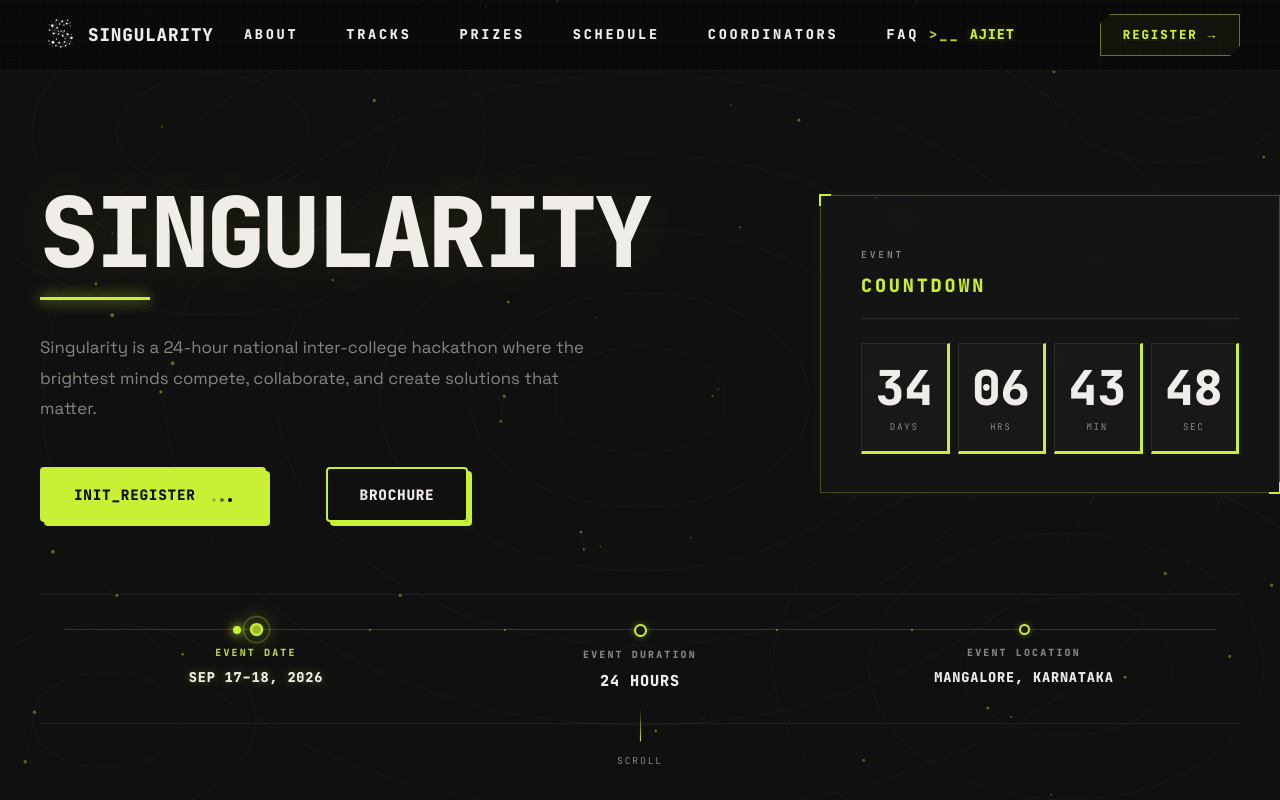
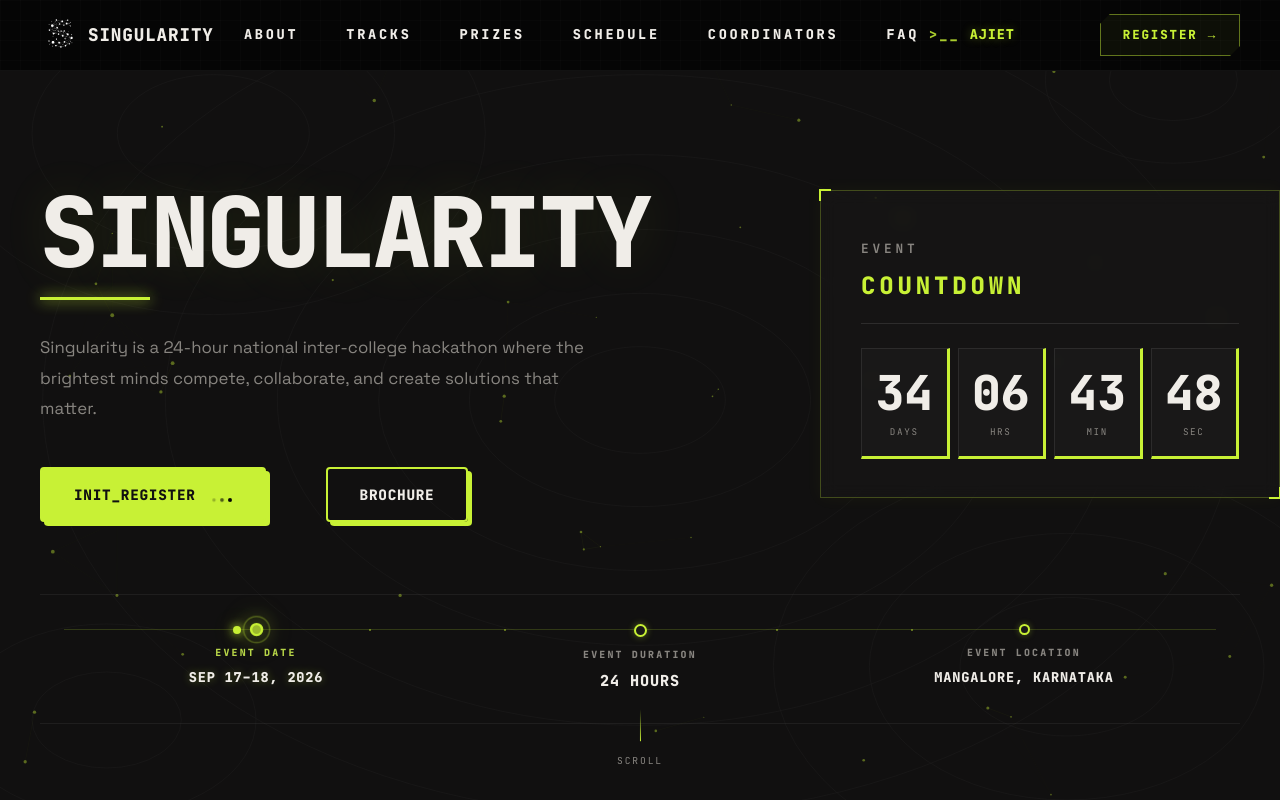
Before and after one commit to Singularity-AJIET/singularity, a Next.js app in the folder frontend/: page / in a window 1280 px wide. Shown: the top 800 px of the page. Built offline with nearby package versions, Linux system fonts and the light colour scheme.

Commit message:
style: refine frontend UI padding, scale typography, and restore logo

```diff
--- a/frontend/src/components/CoordinatorsSection/CoordinatorsSection.module.css
+++ b/frontend/src/components/CoordinatorsSection/CoordinatorsSection.module.css
@@ -3,7 +3,7 @@
   border-top: 2px solid var(--border);
   position: relative;
   overflow: hidden;
-  padding: 80px 0;
+  padding: 20px 0;
 }
 
 .header {
@@ -615,7 +615,7 @@
 
 /* === MOBILE === */
 @media (max-width: 640px) {
-  .section { padding: 48px 0; }
+  .section { padding: 20px 0; }
   .carouselContainer { padding: 0 12px; gap: 16px; }
   .header { padding: 0 12px; margin-bottom: 24px; }
 
--- a/frontend/src/components/Footer/Footer.tsx
+++ b/frontend/src/components/Footer/Footer.tsx
@@ -1,6 +1,7 @@
 "use client";
 import { useState, useEffect } from "react";
 import Link from "next/link";
+import Image from "next/image";
 import styles from "./Footer.module.css";
 
 const LINKS = [
@@ -99,7 +100,7 @@ export default function Footer() {
           {/* Logo */}
           <div className={styles.logoCol}>
             <div className={styles.logo}>
-              <span className={styles.logoIcon}>&gt;_</span>
+              <Image src="/logo.webp" alt="Singularity" width={40} height={40} />
               <span>SINGULARITY</span>
             </div>
             <p className={styles.logoSub}>
--- a/frontend/src/components/HeroSection/HeroSection.module.css
+++ b/frontend/src/components/HeroSection/HeroSection.module.css
@@ -249,7 +249,7 @@
 }
 .panelLabel {
   font-family: var(--font-mono);
-  font-size: 0.6rem;
+  font-size: 0.8rem;
   font-weight: 700;
   letter-spacing: 0.3em;
   text-transform: uppercase;
@@ -260,7 +260,7 @@
 .panelLabelAccent {
   display: block;
   color: var(--accent-lime);
-  font-size: 1.15rem;
+  font-size: 1.5rem;
   font-weight: 800;
   margin-top: 4px;
 }
--- a/frontend/src/components/HeroSection/HeroSection.tsx
+++ b/frontend/src/components/HeroSection/HeroSection.tsx
@@ -248,7 +248,7 @@ export default function HeroSection() {
                 </span>
               </Link>
               <a
-                href="/singularity-2026.pdf"
+                href="/Singularity-2026.pdf"
                 download
                 className={`btn btn-outline ${styles.ctaBtn} ${styles.ctaBtnOutline}`}
                 onMouseDown={createRipple}
--- a/frontend/src/components/Navbar/Navbar.module.css
+++ b/frontend/src/components/Navbar/Navbar.module.css
@@ -5,9 +5,7 @@
   right: 0;
   width: 100%;
   z-index: 1000;
-  background: rgba(5, 5, 5, 0.5);
-  backdrop-filter: blur(12px);
-  -webkit-backdrop-filter: blur(12px);
+  background: #050505;
   border-bottom: 1px solid rgba(255, 255, 255, 0.05);
   transition: all 0.3s ease;
 }
@@ -25,7 +23,7 @@
 }
 
 .scrolled {
-  background: rgba(5, 5, 5, 0.85);
+  background: #050505;
   border-bottom: 1px solid var(--accent-lime);
   box-shadow: 0 4px 30px rgba(200, 241, 53, 0.15);
 }
--- a/frontend/src/components/TeamsSection/TeamsSection.module.css
+++ b/frontend/src/components/TeamsSection/TeamsSection.module.css
@@ -1,7 +1,7 @@
 .section {
   background: var(--bg);
   border-top: 2px solid var(--border);
-  padding-bottom: 80px;
+  padding-bottom: 30px;
 }
 
 .adminBar {
@@ -206,7 +206,7 @@
 
 @media (max-width: 640px) {
   .section {
-    padding-bottom: 64px;
+    padding-bottom: 30px;
   }
 
   .header {
@@ -245,7 +245,7 @@
 
 @media (max-width: 480px) {
   .section {
-    padding-bottom: 52px;
+    padding-bottom: 20px;
   }
 
   .header {
```
